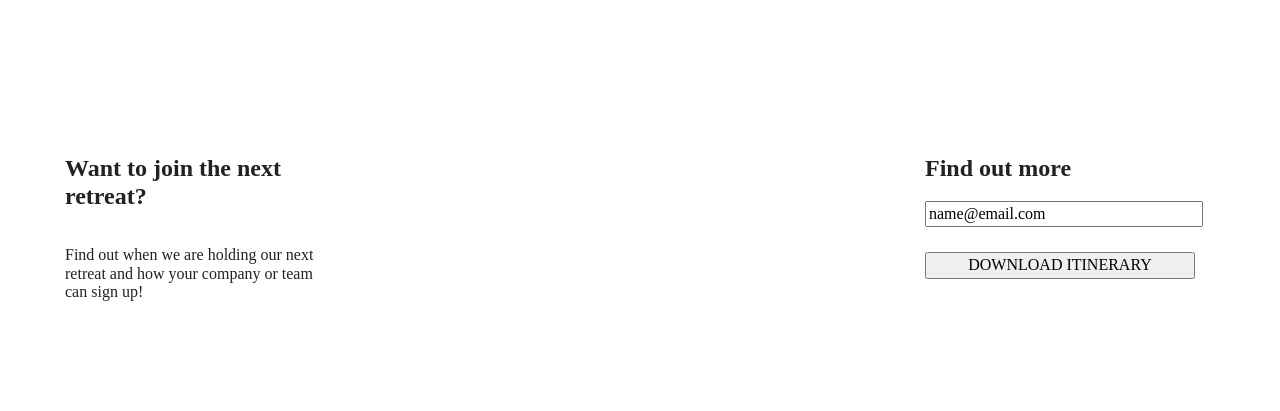
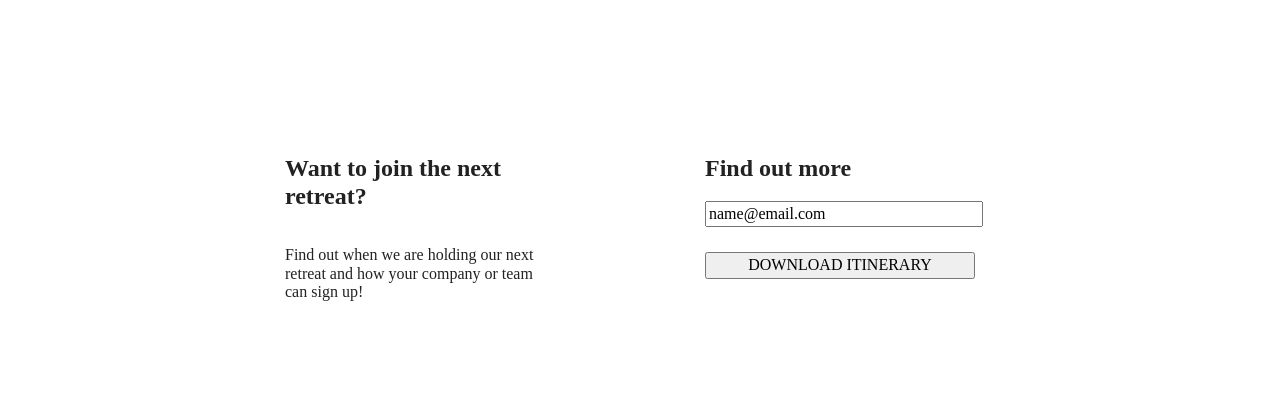
Before and after one commit to nicolebaggerly/206-unplugged-retreat, a website built with Parcel: page index.html in a window 1280 px wide. Shown: the part 389-800 px from the top of the page. Built offline with nearby package versions, Linux system fonts and the light colour scheme.

Commit message:
Desktop media queries

```diff
--- a/css/main.css
+++ b/css/main.css
@@ -534,6 +534,17 @@
 @media only screen and (min-width: 1200px) {
   /* Desktop styles here */
 
+  body {
+    padding: 0 50px 0 50px;
+  }
+
+  aside .content-wrapper {
+    display: flex;
+    justify-content: space-evenly;
+    align-items: baseline;
+    flex-flow: row;
+  }
+
 
 
 }
```
